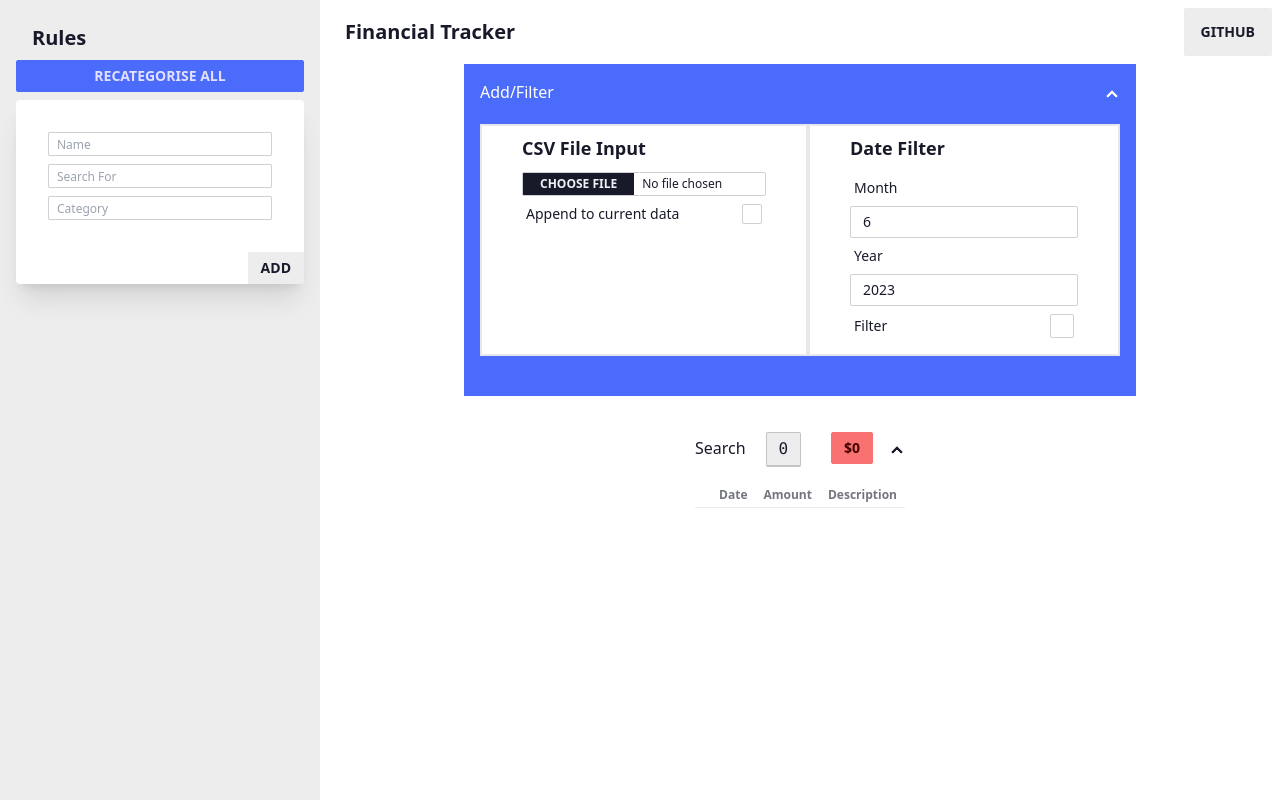
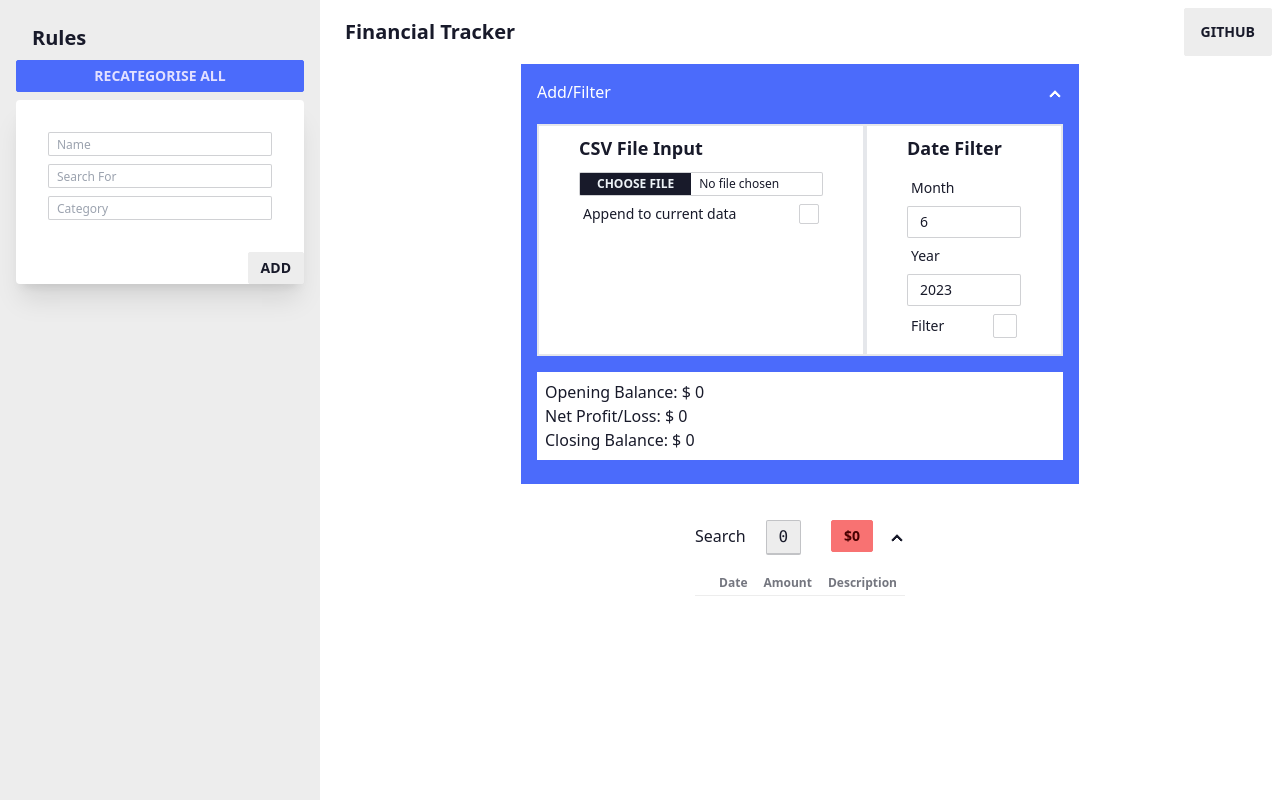
Before and after one commit to chuahxinyu/finance-tracker, a React app: page / in a window 1280 px wide. Built offline with nearby package versions, Linux system fonts and the light colour scheme; the HTML template or start-up script is replaced by a standard one.

Commit message:
Calculate Opening Balance and Net Total

```diff
--- a/src/App.tsx
+++ b/src/App.tsx
@@ -72,6 +72,7 @@ export default function App() {
       });
       return;
     }
+
     data.forEach((row) => {
       const date = new Date(row.date);
       if (
@@ -79,8 +80,82 @@ export default function App() {
         date.getFullYear() !== parseInt(year)
       ) {
         row.show = false;
+      } else {
+        row.show = true;
       }
     });
+  };
+
+  const calculateOpeningBalance = () => {
+    if (data.length === 0) return 0;
+
+    // If "Opening Balance" is in one of the row's description, return that row's amount
+    const openingBalanceRow = data.find(
+      (row) =>
+        row.description.toLowerCase().includes("opening balance") && row.show
+    );
+    if (openingBalanceRow) return openingBalanceRow.amount;
+
+    // Get month and year from earliest date of data that is shown
+    const earliestDate = data
+      .filter((row) => row.show)
+      .reduce((earliestDate, row) => {
+        const date = new Date(row.date);
+        if (date < earliestDate) {
+          return date;
+        }
+        return earliestDate;
+      }, new Date(data[0].date));
+    const month = earliestDate.getMonth() + 1;
+    const year = earliestDate.getFullYear();
+
+    const openingBalance = data
+      .filter((row) => {
+        const date = new Date(row.date);
+        return date.getMonth() + 1 < month && date.getFullYear() <= year;
+      })
+      .reduce((total, row) => {
+        return total + row.amount;
+      }, 0);
+
+    // Round to 2dp
+    return Math.round(openingBalance * 100) / 100;
+  };
+
+  const calculateExpenses = () => {
+    if (data.length === 0) return 0;
+
+    const expenses = calculateTotal(
+      data.filter((row) => row.show && row.amount < 0)
+    );
+    return expenses;
+  };
+
+  const calculateIncome = () => {
+    if (data.length === 0) return 0;
+
+    const income = calculateTotal(
+      data.filter(
+        (row) =>
+          row.show && row.amount > 0 && row.description !== "Opening Balance"
+      )
+    );
+    return income;
+  };
+
+  const calculateNet = () => {
+    if (data.length === 0) return 0;
+
+    const net = calculateIncome() + calculateExpenses();
+    return Math.round(net * 100) / 100;
+  };
+
+  const calculateClosingBalance = () => {
+    if (data.length === 0) return 0;
+
+    const openingBalance = calculateOpeningBalance();
+    const total = calculateTotal(data.filter((row) => row.show));
+    return openingBalance + total;
   };
 
   // Store rows in local storage and update categories
@@ -124,12 +199,27 @@ export default function App() {
               <div className="collapse-title font-medium text-white">
                 Add/Filter
               </div>
-              <div className="collapse-content flex flex-row">
-                <CSVFileInput setData={setData} />
-                <DateFilter
-                  filterByDate={filterByDate}
-                  recategoriseAll={recategoriseAll}
-                />
+              <div className="collapse-content flex flex-col">
+                <div className="flex flex-row">
+                  <CSVFileInput setData={setData} />
+                  <DateFilter
+                    filterByDate={filterByDate}
+                    recategoriseAll={recategoriseAll}
+                  />
+                </div>
+                <div className="bg-base-100 p-2">
+                  <p>
+                    Opening Balance: ${" "}
+                    {calculateOpeningBalance().toLocaleString()}
+                  </p>
+                  {/* <p>Expenses: $ {calculateExpenses().toLocaleString()}</p>
+                  <p>Income: $ {calculateIncome().toLocaleString()}</p> */}
+                  <p>Net Profit/Loss: $ {calculateNet().toLocaleString()}</p>
+                  <p>
+                    Closing Balance: ${" "}
+                    {calculateClosingBalance().toLocaleString()}
+                  </p>
+                </div>
               </div>
             </div>
           </div>
--- a/src/CSVFileInput.tsx
+++ b/src/CSVFileInput.tsx
@@ -16,7 +16,6 @@ export default function CSVFileInput({
 
     Papa.parse(file, {
       complete: (results) => {
-        console.log(results);
         // Convert Arrays to Row Objects
         const data = results.data;
         const rows: Row[] = data.map((d: unknown) => {
@@ -33,8 +32,11 @@ export default function CSVFileInput({
           return row;
         });
         if (isAppend) {
-          setData([...data, ...rows] as Row[]);
-          return;
+          const existingData = localStorage.getItem("data");
+          if (existingData) {
+            setData([...JSON.parse(existingData), ...rows] as Row[]);
+            return;
+          }
         }
         setData(rows);
       },
--- a/src/DateFilter.tsx
+++ b/src/DateFilter.tsx
@@ -5,10 +5,21 @@ export default function DateFilter({
   recategoriseAll,
 }: {
   filterByDate: (month: string, year: string) => void;
-    recategoriseAll: () => void;
+  recategoriseAll: () => void;
 }) {
   const [month, setMonth] = useState(new Date().getMonth());
   const [year, setYear] = useState(new Date().getFullYear());
+  const [filterOn, setFilterOn] = useState(false);
+
+  const runFilter = (month: number, year: number, filterState?: boolean) => {
+    if ((!filterOn && filterState) || (filterOn && filterState === undefined)) {
+      filterByDate(month.toString(), year.toString());
+    } else {
+      filterByDate("", "");
+    }
+    recategoriseAll();
+  };
+
   return (
     <div className="border-2 p-2 px-10 mb-4 bg-base-100">
       <p className="mb-2 font-semibold text-lg">Date Filter</p>
@@ -21,7 +32,12 @@ export default function DateFilter({
           placeholder="Month"
           className="input input-bordered input-sm"
           value={month}
-          onChange={(e) => setMonth(parseInt(e.target.value))}
+          onChange={(e) => {
+            setMonth(parseInt(e.target.value));
+            runFilter(parseInt(e.target.value), year);
+          }}
+          min={1}
+          max={12}
         />
 
         <label className="label">
@@ -32,7 +48,12 @@ export default function DateFilter({
           placeholder="Year"
           className="input input-bordered input-sm"
           value={year}
-          onChange={(e) => setYear(parseInt(e.target.value))}
+          onChange={(e) => {
+            setYear(parseInt(e.target.value));
+            runFilter(month, parseInt(e.target.value));
+          }}
+          min={2022}
+          max={new Date().getFullYear()}
         />
 
         {/* Checkmark Filter */}
@@ -42,13 +63,10 @@ export default function DateFilter({
             type="checkbox"
             className="checkbox"
             onChange={(e) => {
-              if (e.target.checked) {
-                filterByDate(month.toString(), year.toString());
-              } else {
-                filterByDate("", "");
-              }
-              recategoriseAll();
+              setFilterOn(e.target.checked);
+              runFilter(month, year, e.target.checked);
             }}
+            checked={filterOn}
           />
           <span className="checkbox-mark"></span>
         </label>
```
